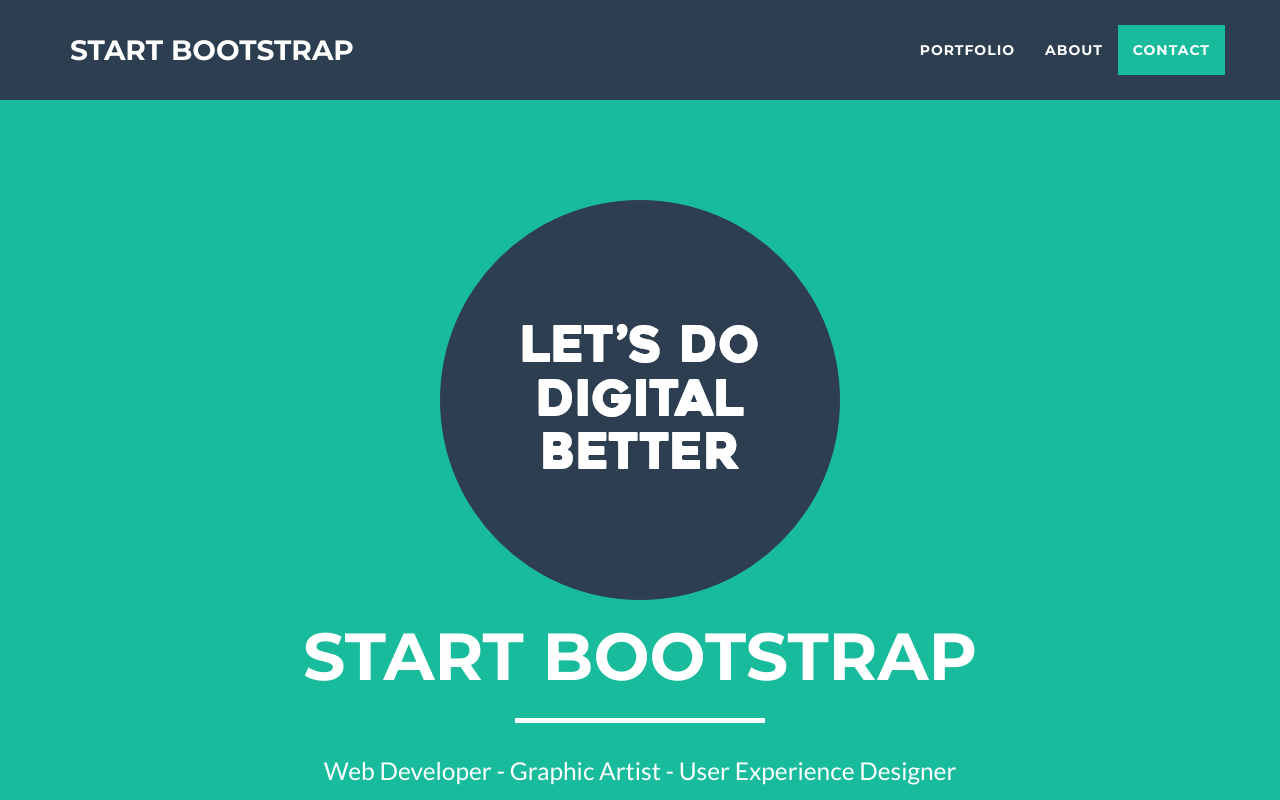
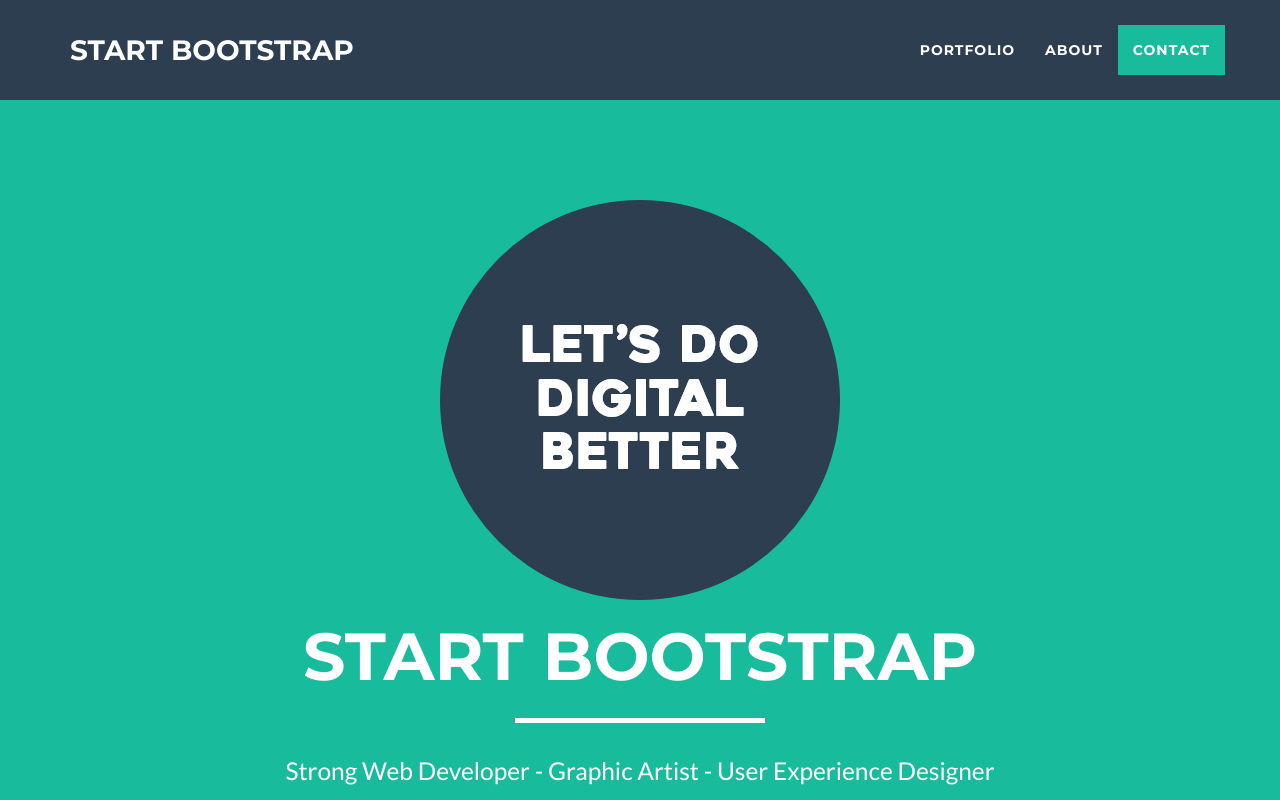
Before and after one commit to lucas-cochrane/yow-experience-cloud.github.io, a website: page index.html in a window 1280 px wide. Shown: the top 800 px of the page. Drawn offline with nearby package versions, Linux system fonts and the light colour scheme.

Commit message:
minor edit.

```diff
--- a/index.html
+++ b/index.html
@@ -76,7 +76,7 @@
                     <div class="intro-text">
                         <h1 class="name">Start Bootstrap</h1>
                         <hr class="star-light">
-                        <span class="skills">Web Developer - Graphic Artist - User Experience Designer</span>
+                        <span class="skills">Strong Web Developer - Graphic Artist - User Experience Designer</span>
                     </div>
                 </div>
             </div>
```
